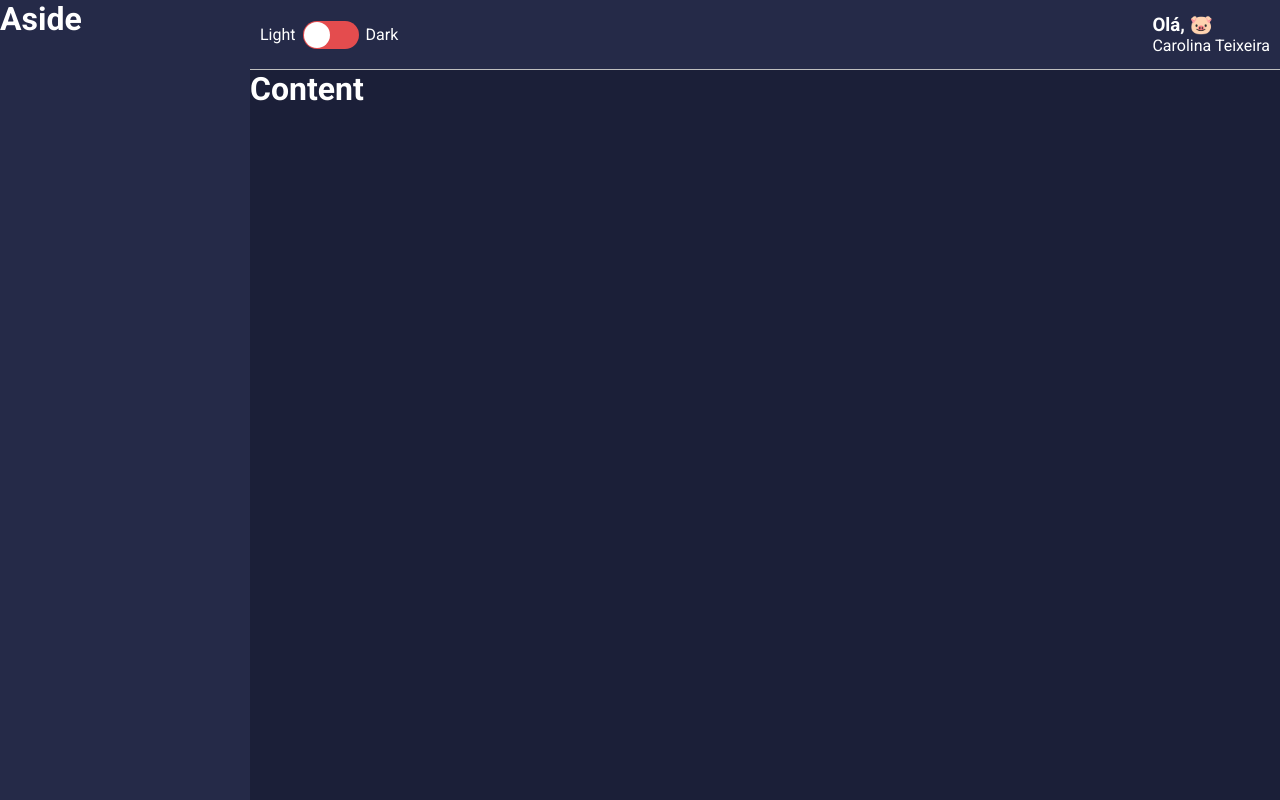
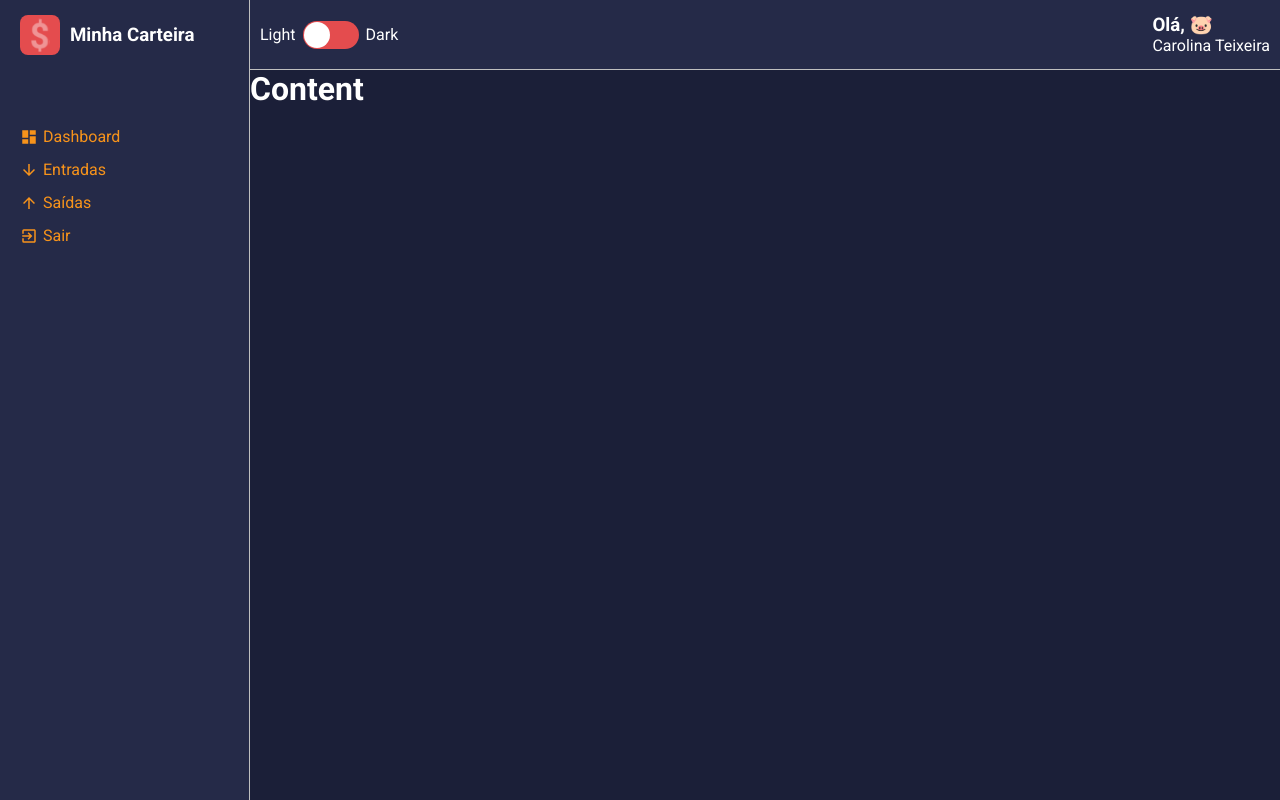
Before and after one commit to Carolinatxrs/minha-carteira, a React (Create React App) app: page / in a window 1280 px wide. Built offline with nearby package versions, Linux system fonts and the light colour scheme.

Commit message:
feat: cria o menu lateral

```diff
--- a/src/components/Aside/index.tsx
+++ b/src/components/Aside/index.tsx
@@ -1,11 +1,51 @@
 import React from 'react';
+import {
+  MdDashboard,
+  MdArrowDownward,
+  MdArrowUpward,
+  MdExitToApp
+} from'react-icons/md';
 
-import { Container } from './styles';
+import logoImg from '../../assets/logo.svg';
+
+import {
+  Container,
+  Header,
+  LogImg,
+  Title,
+  MenuContainer,
+  MenuItemLink
+} from './styles';
 
 const Aside: React.FC = () => {
   return (
     <Container>
-      <h1>Aside</h1>
+      <Header>
+        <LogImg src={logoImg} alt="Logo Minha Carteira" />
+        <Title>Minha Carteira</Title>
+      </Header>
+
+      <MenuContainer>
+        <MenuItemLink href="#">
+          <MdDashboard />
+          Dashboard
+        </MenuItemLink>
+
+        <MenuItemLink href="#">
+          <MdArrowDownward />
+          Entradas
+        </MenuItemLink>
+
+        <MenuItemLink href="#">
+          <MdArrowUpward />
+          Saídas
+        </MenuItemLink>
+
+        <MenuItemLink href="#">
+          <MdExitToApp />
+          Sair
+        </MenuItemLink>
+      </MenuContainer>
     </Container>
   );
 }
--- a/src/components/Aside/styles.ts
+++ b/src/components/Aside/styles.ts
@@ -2,6 +2,53 @@
 
 export const Container = styled.div`
   grid-area: AS;
+
+  background-color: ${props => props.theme.colors.secondary};
+  padding-left: 20px;
+
+  border-right: 1px solid ${props => props.theme.colors.gray};
+`;
+
+export const Header = styled.header`
+  height: 70px;
+  display: flex;
+  align-items: center;
+`;
+
+export const LogImg = styled.img`
+  height: 40px;
+  width: 40px;
+`;
+
+export const Title = styled.h3`
   color: ${props => props.theme.colors.white};
-  background-color: ${props => props.theme.colors.secondary};
+  margin-left: 10px;
 `;
+
+export const MenuContainer = styled.nav`
+  display: flex;
+  flex-direction: column;
+
+  margin-top: 50px;
+`;
+
+export const MenuItemLink = styled.a`
+  color: ${props => props.theme.colors.info};
+  text-decoration: none;
+
+  margin: 7px 0;
+
+  display: flex;
+  align-items: center;
+
+  transition: opacity .3s;
+
+  &:hover {
+    opacity: 0.7;
+  }
+
+  > svg {
+    font-size: 18px;
+    margin-right: 5px;
+  }
+`;
```
